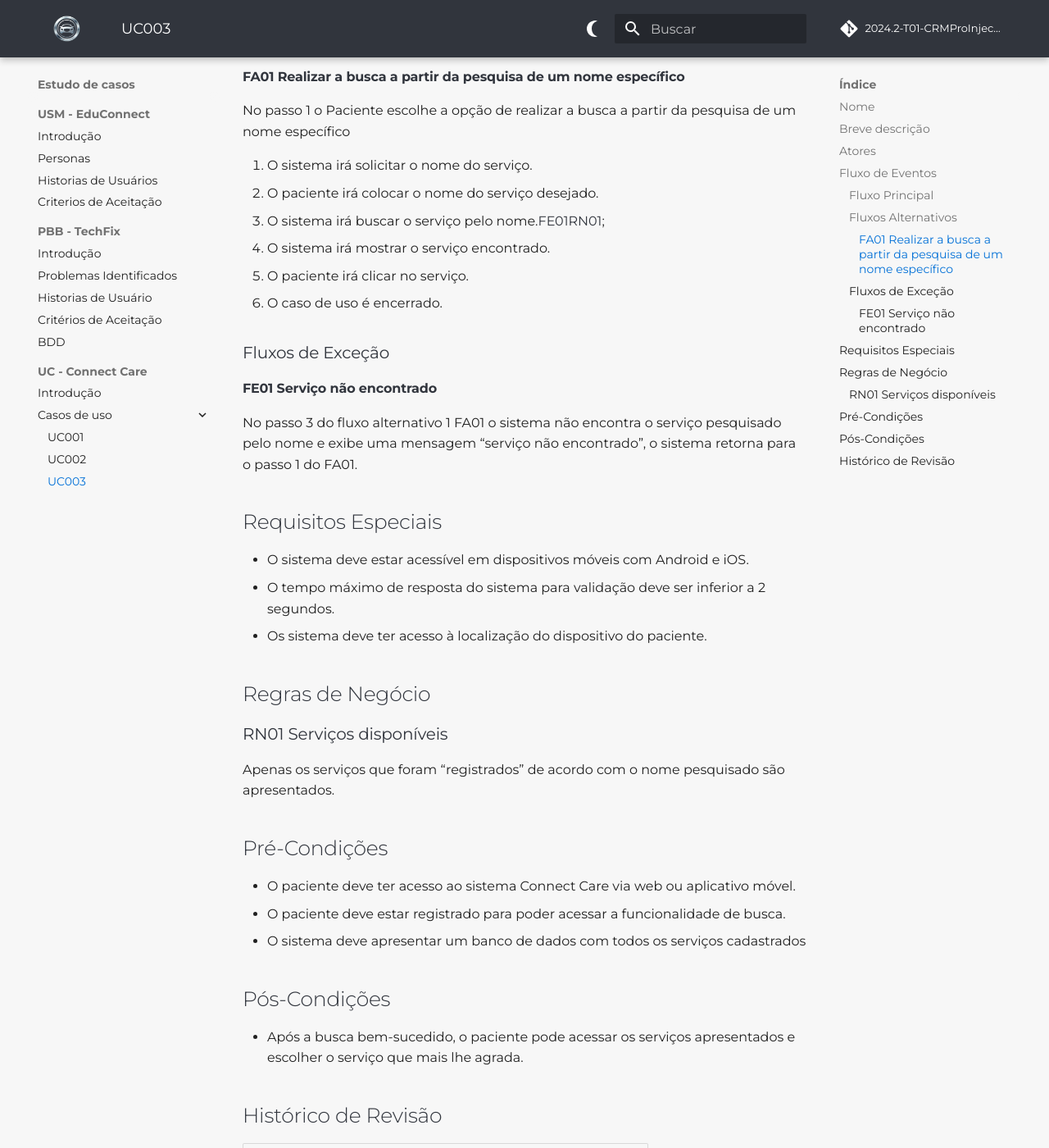
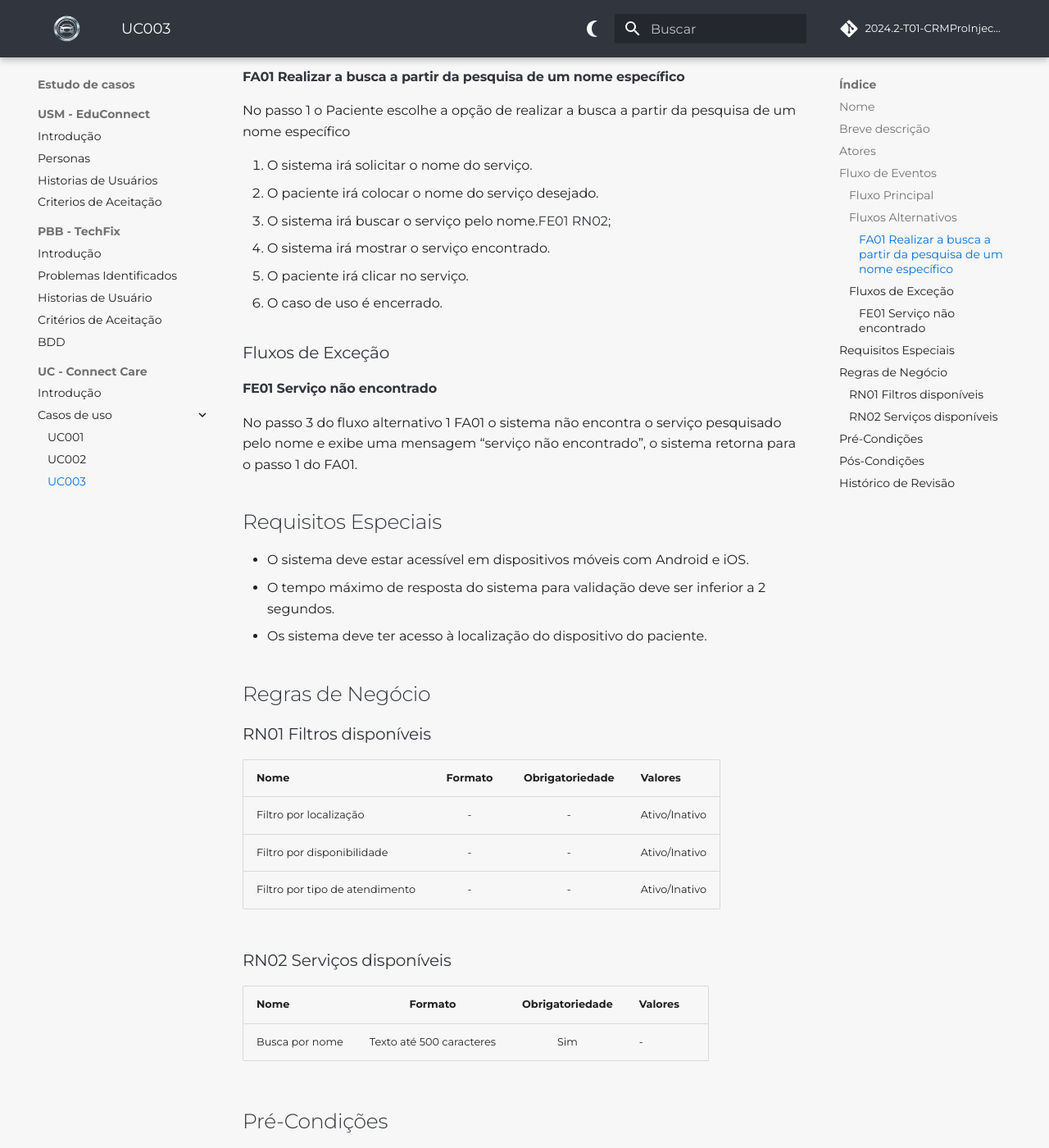
Before and after one commit to mdsreq-fga-unb/2024.2-T01-CRMProInjecao, an MkDocs documentation site: the page built from docs/estudo-de-caso-uc/caso-de-uso-03.md, in a window 1280 px wide and 1400 px high, scrolled down 1132 px. Shown: the whole window at 82% size. Built offline with MkDocs 1.6.1 and Material for MkDocs 9.7.7, drawn with Linux system fonts in a browser that asks for light colours; comment, search, counter and statistics services are not loaded; the version menu is left out.

Commit message:
atualizando caso de uso 03

```diff
--- a/docs/estudo-de-caso-uc/caso-de-uso-03.md
+++ b/docs/estudo-de-caso-uc/caso-de-uso-03.md
@@ -34,7 +35,7 @@ No passo 1 o Paciente escolhe a opção de realizar a busca a partir da pesquisa
 
 1. O sistema irá solicitar o nome do serviço.
 2. O paciente irá colocar o nome do serviço desejado.
-3. O sistema irá buscar o serviço pelo nome.[FE01](#fe01-servico-nao-encontrado)[RN01](#rn01-serviços-disponiveis);
+3. O sistema irá buscar o serviço pelo nome.[FE01](#fe01-servico-nao-encontrado) [RN02](#rn01-servicos-disponiveis);
 4. O sistema irá mostrar o serviço encontrado.
 5. O paciente irá clicar no serviço.
 6. O caso de uso é encerrado.
@@ -53,8 +54,18 @@ No passo 3 do fluxo alternativo 1 FA01 o sistema não encontra o serviço pesqui
 
 ## Regras de Negócio
 
-### RN01 Serviços disponíveis
-Apenas os serviços que foram “registrados” de acordo com o nome pesquisado são apresentados.
+### RN01 Filtros disponíveis
+| Nome                           |         Formato         | Obrigatoriedade | Valores |
+|--------------------------------|:----------------------:|:--------------:|:--------|
+| Filtro por localização         |             -          |       -      | Ativo/Inativo      |
+| Filtro por disponibilidade     |             -          |       -      | Ativo/Inativo      |
+| Filtro por tipo de atendimento |             -          |       -      | Ativo/Inativo      |
+
+### RN02 Serviços disponíveis
+| Nome                   |         Formato          | Obrigatoriedade | Valores |
+|------------------------|:------------------------:|:--------------:|:--------|
+| Busca por nome         | Texto até 500 caracteres |       Sim      |    -    |
+
 
 ## Pré-Condições
 
```
Also changed, not shown: other parts of docs/estudo-de-caso-uc/caso-de-uso-03.md (+2 -1 lines).
